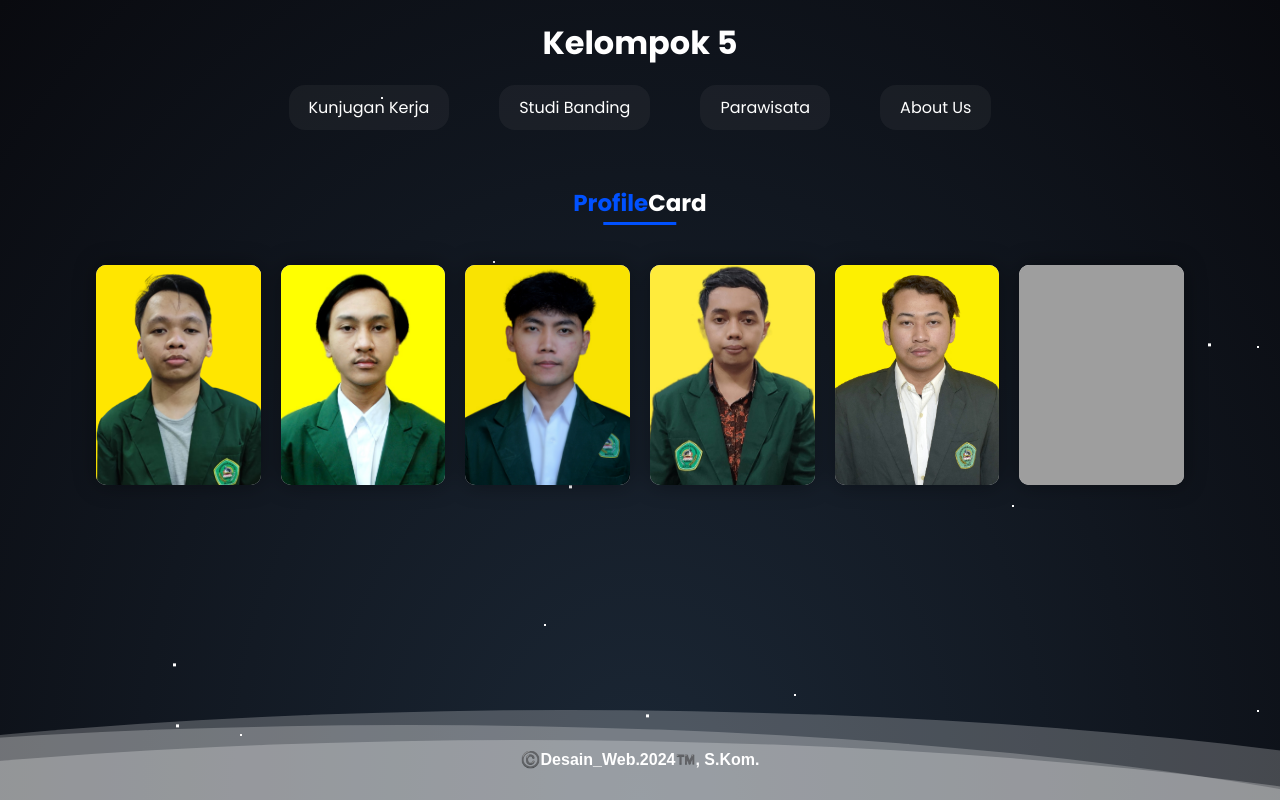
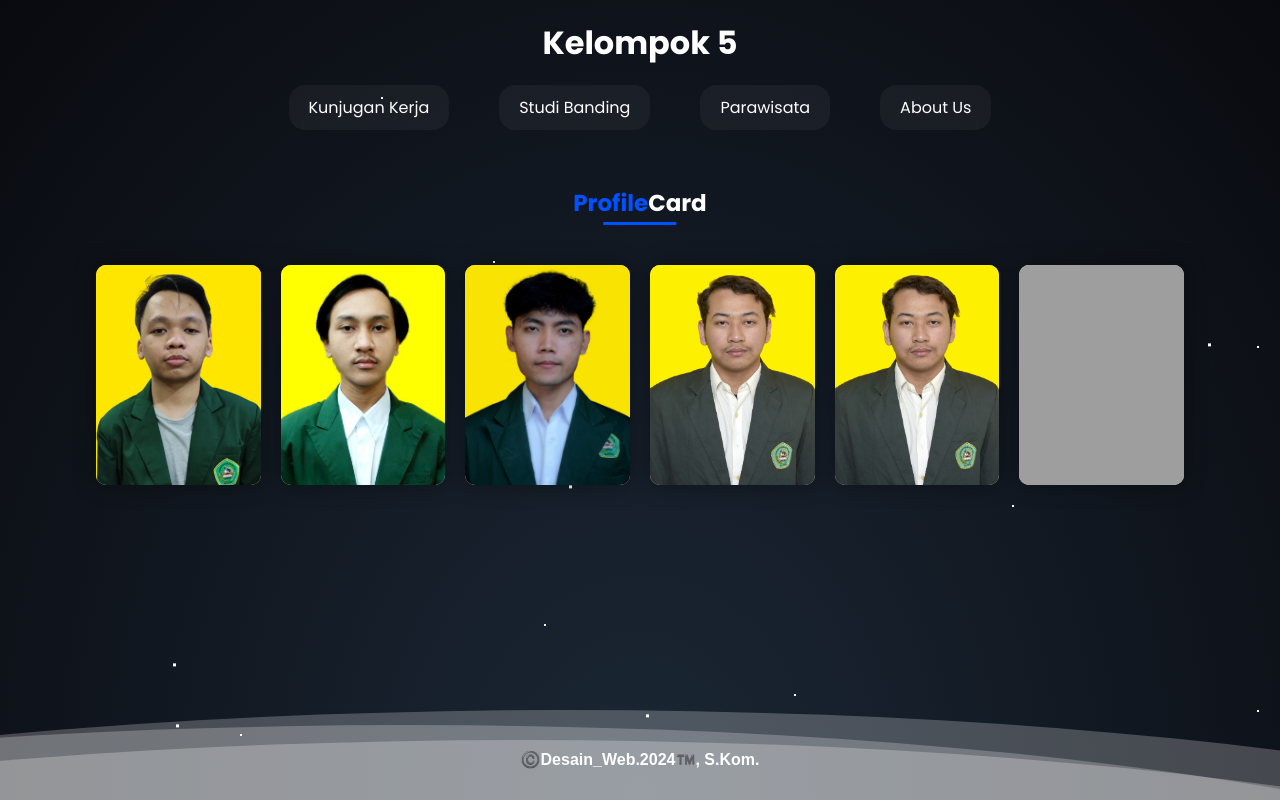
Before and after one commit to Aldyfaisal80/Desweb-Kelompok5, a website: page About/aboutus.html in a window 1280 px wide. Drawn offline with Linux system fonts and the light colour scheme; grey boxes are pictures that could not be loaded.

Commit message:
Update aboutus.html

```diff
--- a/About/aboutus.html
+++ b/About/aboutus.html
@@ -57,7 +57,7 @@
                             </div>
                         </div>
                         <div class="card">
-                            <img src="../public/assets/image/Erwan.jpg">
+                            <img src="../public/assets/image/ARDI.jpg">
                             <div class="detail">
                                 <h3>Erwan</h3>
                                 <p>2210441039</p>
```
